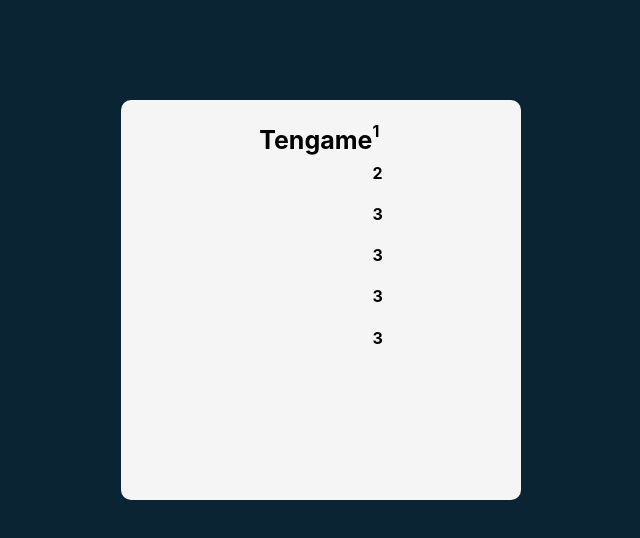
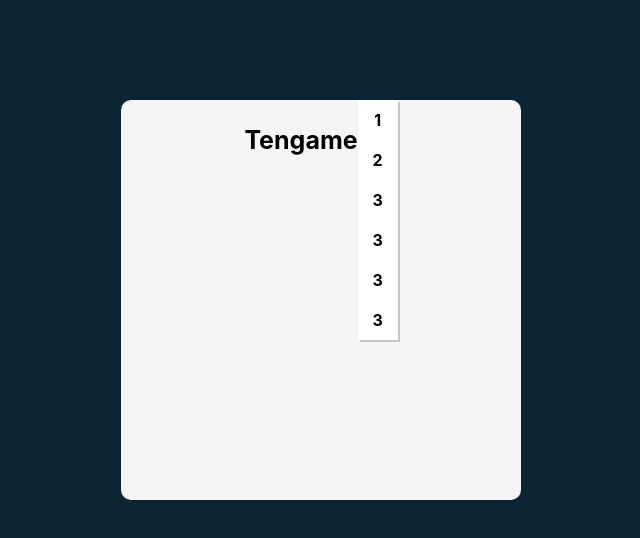
Before and after one commit to ran1000/react-app-05, a React (Create React App) app: page / in a window 1280 px wide. Shown: the top 538 px of the page, without its empty margins (319-959 px from the left). Built offline with nearby package versions, Linux system fonts and the light colour scheme.

Commit message:
dice css

```diff
--- a/src/Die.css
+++ b/src/Die.css
@@ -1,4 +1,10 @@
 .single-dice {
-  height: 100px;
-  width: 100px;
+  /* border: 1px solid black; */
+  display: flex;
+  align-items: center;
+  justify-content: center;
+  box-shadow: 2px 2px rgba(13, 13, 13, 0.2);
+  background-color: white;
+  height: 40px;
+  width: 40px;
 }
--- a/src/Die.js
+++ b/src/Die.js
@@ -1,4 +1,4 @@
-import './Main.css';
+import './Die.css';
 import React from "react";
 
 export default function Die(props) {
```
